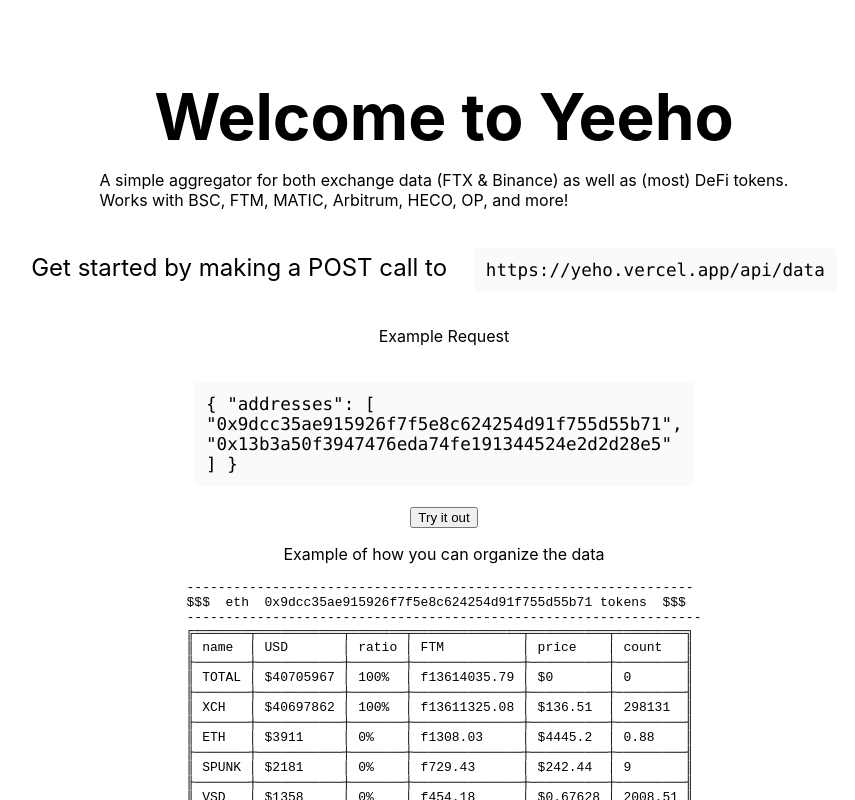
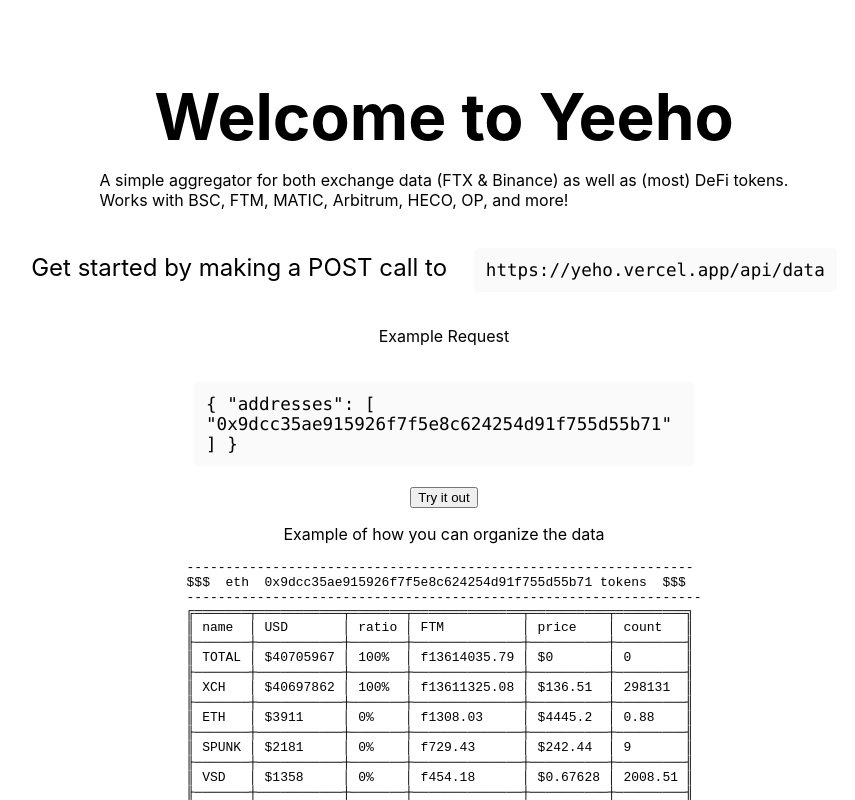
Before and after one commit to publu/yeho, a Next.js app: page / in a window 1280 px wide. Shown: the top 800 px of the page, without its empty margins (196-1051 px from the left). Built offline with nearby package versions, Linux system fonts and the light colour scheme.

Commit message:
one addy

```diff
--- a/pages/index.js
+++ b/pages/index.js
@@ -32,8 +32,7 @@
         <code className={styles.code}>
           {`{
             "addresses": [
-              "0x9dcc35ae915926f7f5e8c624254d91f755d55b71",
-              "0x13b3a50f3947476eda74fe191344524e2d2d28e5"
+              "0x9dcc35ae915926f7f5e8c624254d91f755d55b71"
             ]
           }`}
         </code>
```
